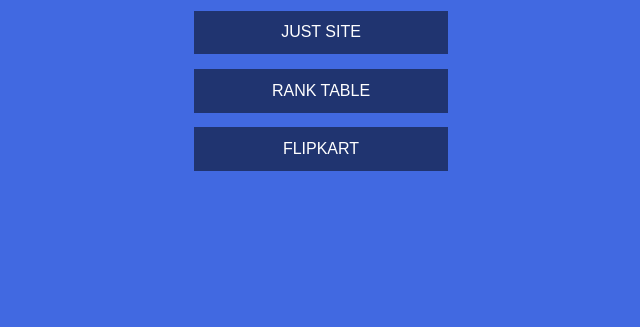
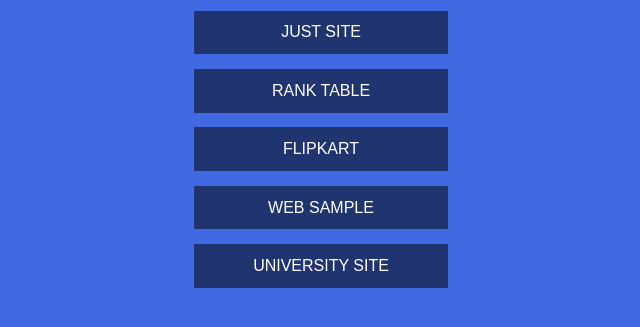
Before and after one commit to vishwashcv/sample_websites, a plain HTML site: page indexfor_samplewebsite.html in a window 1280 px wide. Shown: the part 117-444 px from the top of the page, without its empty margins (319-959 px from the left). Drawn offline with Linux system fonts and the light colour scheme.

Commit message:
Update indexfor_samplewebsite.html

```diff
--- a/indexfor_samplewebsite.html
+++ b/indexfor_samplewebsite.html
@@ -42,5 +42,8 @@
         <a href="https://vishwashcv.github.io/sample_websites/Nothing/index.html"> just site</a>
         <a href="https://vishwashcv.github.io/sample_websites/index.html">Rank table</a>
         <a href="https://vishwashcv.github.io/sample_websites/flipkart/flipkart site.html ">flipkart</a>
+        <a href="https://vishwashcv.github.io/sample_websites/web2/index.html">Web sample</a>
+        <a href="https://vishwashcv.github.io/sample_websites/university%20site/index.html">university site</a>
+
     </body>
 </html>
```
